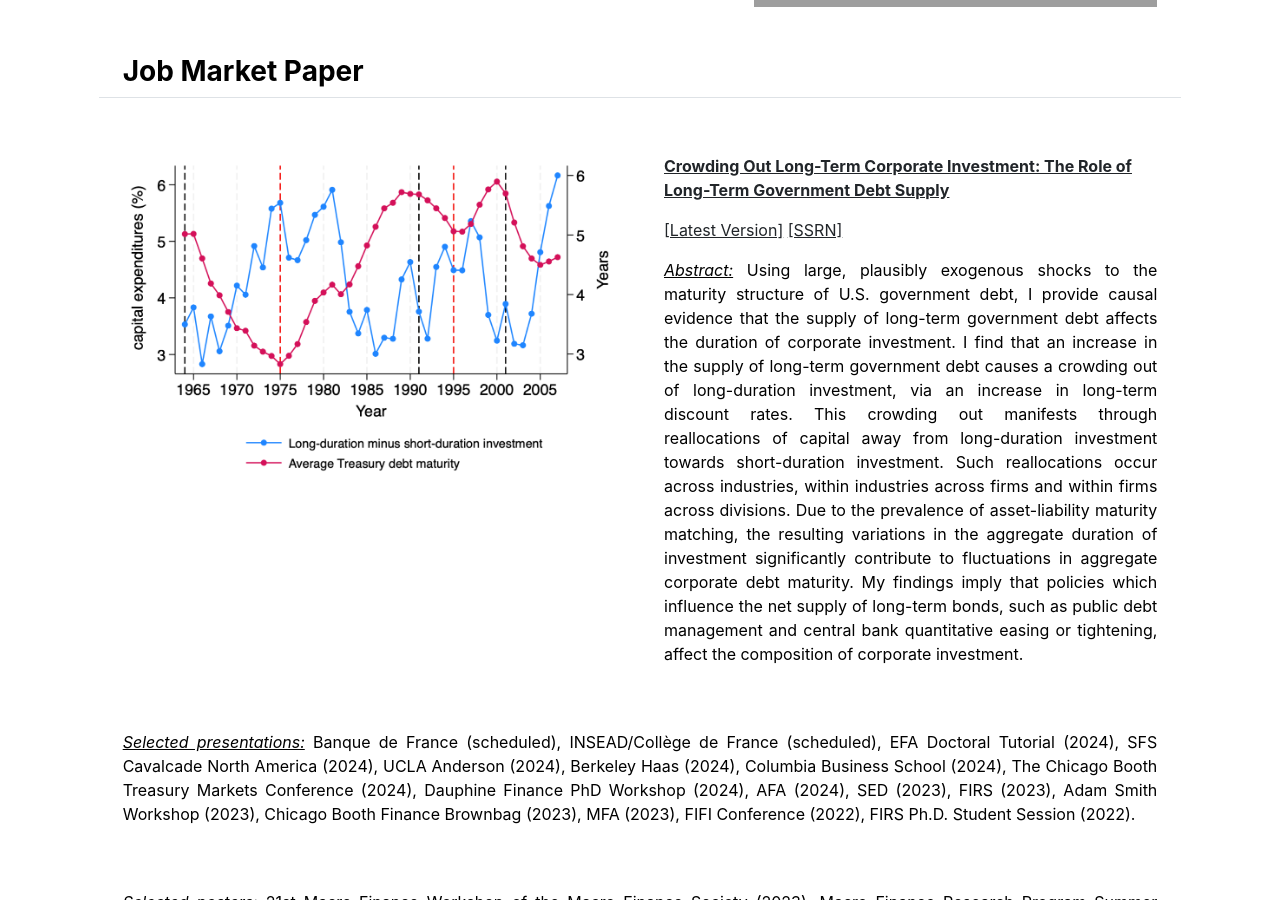
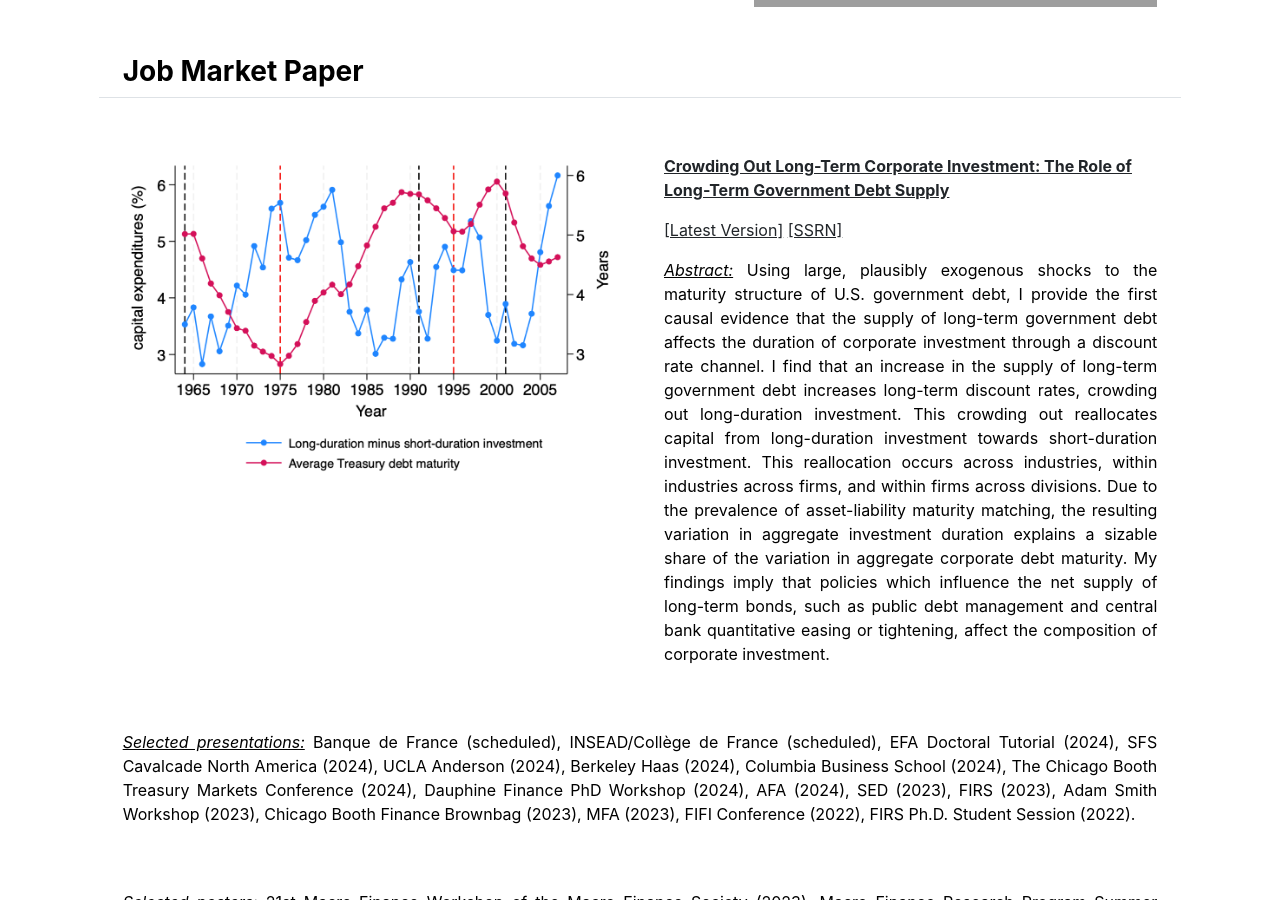
Before and after one commit to antoinehubertdefraisse/antoinehubertdefraisse.github.io, a Jekyll site: the page built from index.md, in a window 1280 px wide and 900 px high, scrolled down 468 px. Built offline with Jekyll 4.4.1, drawn with Linux system fonts in a browser that asks for light colours.

Commit message:
Update home.html

```diff
--- a/_layouts/home.html
+++ b/_layouts/home.html
@@ -31,12 +31,7 @@ layout: default
 		 <a href="https://papers.ssrn.com/sol3/papers.cfm?abstract_id=4064763" target="_blank">[SSRN]</a>
 	 <p>
     <p align="justify"> <u><em>Abstract:</em></u>
-Using large, plausibly exogenous shocks to the maturity structure of U.S. government debt, I provide causal evidence that the supply of long-term government debt affects the duration of corporate investment.
-I find that an increase in the supply of long-term government debt  causes a crowding out of long-duration investment, via an increase in long-term discount rates.
-This crowding out manifests through reallocations of capital away from long-duration investment towards short-duration investment.
-Such reallocations occur across industries,  within industries across firms and within firms across divisions.
-Due to the prevalence of asset-liability maturity matching, the resulting variations in the aggregate duration of investment significantly contribute to fluctuations in aggregate corporate debt maturity.
-My findings imply that policies which influence the net supply of long-term bonds, such as public debt management and central bank quantitative easing or tightening, affect the composition of corporate investment.
+Using large, plausibly exogenous shocks to the maturity structure of U.S. government debt, I provide the first causal evidence that the supply of long-term government debt affects the duration of corporate investment through a discount rate channel. I find that an increase in the supply of long-term government debt increases long-term discount rates, crowding out long-duration investment. This crowding out reallocates capital from long-duration investment towards short-duration investment. This reallocation occurs across industries,  within industries across firms, and within firms across divisions. Due to the prevalence of asset-liability maturity matching, the resulting variation in aggregate investment duration explains a sizable share of the variation in aggregate corporate debt maturity. My findings imply that policies which influence the net supply of long-term bonds, such as public debt management and central bank quantitative easing or tightening, affect the composition of corporate investment.
 </p>
 
   </div>
```
